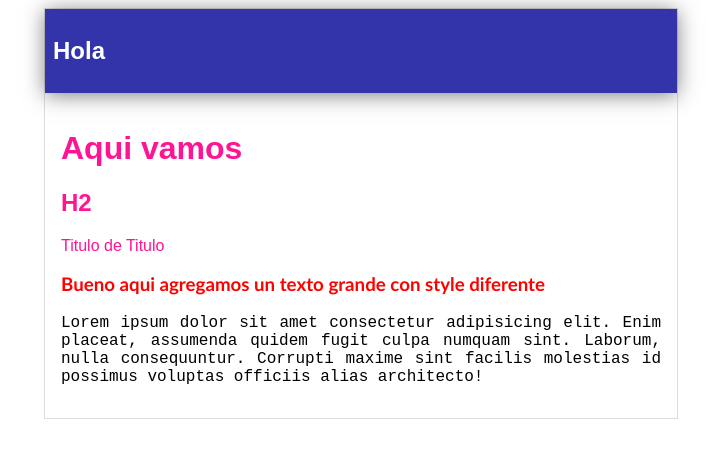
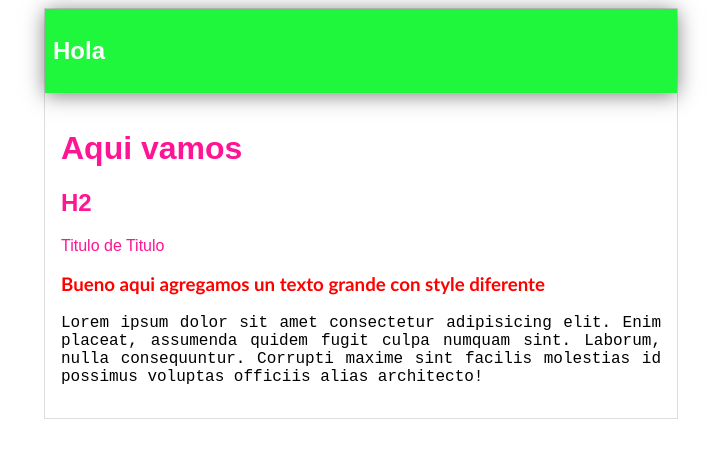
Before and after one commit to armandozabala/hyperblog, a plain HTML site: page index.html in a window 1280 px wide. Shown: the whole page, without its empty margins (279-1000 px from the left). Drawn offline with Linux system fonts and the light colour scheme.

Commit message:
modifique cabecera

```diff
--- a/css/style.css
+++ b/css/style.css
@@ -10,7 +10,7 @@ h3 {
 }
 
 #cabecera {
-    background: #33A;
+    background: rgb(30, 247, 59);
     box-shadow: 0px 2px 20px 0px rgba(0, 0, 0, 0.5);
     color: white;
     font-weight: bold;
```
